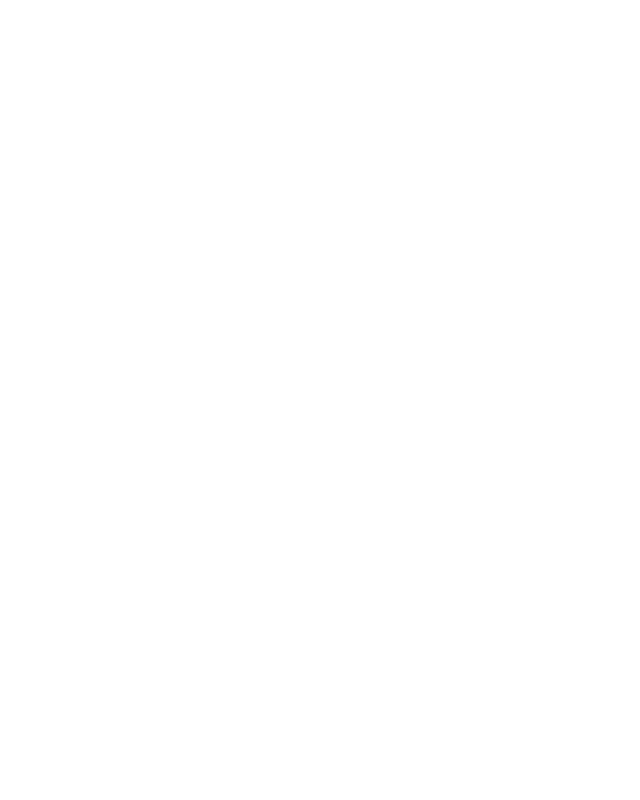
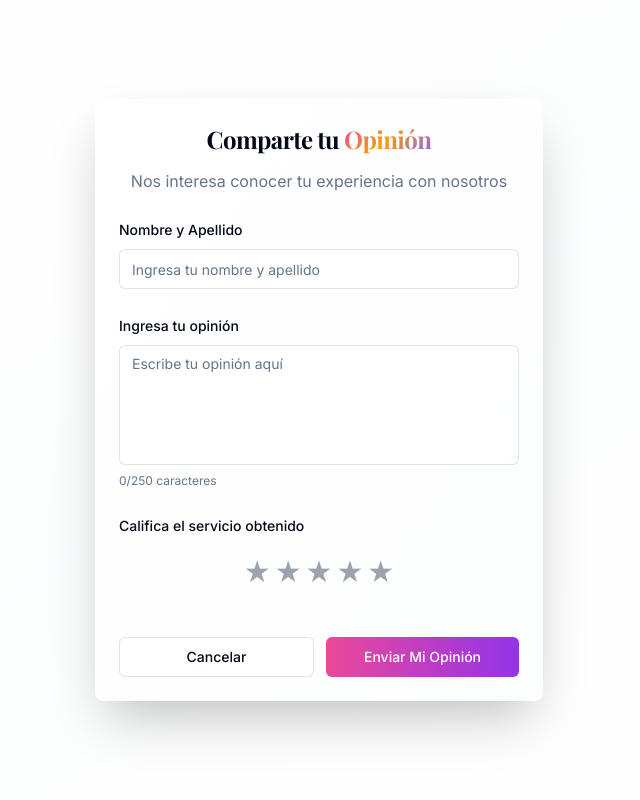
Before and after one commit to javy10/abby-salon-v2, a React (Vite) app: page /testimonial-form in a window 1280 px wide. Before the commit this address had no page. Shown: the top 800 px of the page, without its empty margins (321-961 px from the left). Built offline with nearby package versions, Linux system fonts and the light colour scheme.

Commit message:
feat: Add testimonial form and update video
Added a testimonial form accessible via a separate URL, including validation and SweetAlert2 integration. Updated the background video in the Hero section.

```diff
--- a/package.json
+++ b/package.json
@@ -56,6 +56,7 @@
     "react-router-dom": "^6.26.2",
     "recharts": "^2.12.7",
     "sonner": "^1.5.0",
+    "sweetalert2": "^11.22.0",
     "tailwind-merge": "^2.5.2",
     "tailwindcss-animate": "^1.0.7",
     "vaul": "^0.9.3",
--- a/src/App.tsx
+++ b/src/App.tsx
@@ -1,27 +1,23 @@
-import { Toaster } from "@/components/ui/toaster";
-import { Toaster as Sonner } from "@/components/ui/sonner";
-import { TooltipProvider } from "@/components/ui/tooltip";
-import { QueryClient, QueryClientProvider } from "@tanstack/react-query";
-import { BrowserRouter, Routes, Route } from "react-router-dom";
-import Index from "./pages/Index";
-import NotFound from "./pages/NotFound";
 
-const queryClient = new QueryClient();
+import { BrowserRouter, Routes, Route } from 'react-router-dom';
+import Index from '@/pages/Index';
+import NotFound from '@/pages/NotFound';
+import TestimonialForm from '@/pages/TestimonialForm';
+import { Toaster } from '@/components/ui/toaster';
 
-const App = () => (
-  <QueryClientProvider client={queryClient}>
-    <TooltipProvider>
-      <Toaster />
-      <Sonner />
-      <BrowserRouter>
+function App() {
+  return (
+    <BrowserRouter>
+      <div className="min-h-screen bg-background">
         <Routes>
           <Route path="/" element={<Index />} />
-          {/* ADD ALL CUSTOM ROUTES ABOVE THE CATCH-ALL "*" ROUTE */}
+          <Route path="/testimonial-form" element={<TestimonialForm />} />
           <Route path="*" element={<NotFound />} />
         </Routes>
-      </BrowserRouter>
-    </TooltipProvider>
-  </QueryClientProvider>
-);
+        <Toaster />
+      </div>
+    </BrowserRouter>
+  );
+}
 
 export default App;
--- a/src/components/Hero.tsx
+++ b/src/components/Hero.tsx
@@ -1,4 +1,3 @@
-
 import React from 'react';
 import { Button } from '@/components/ui/button';
 import { useIntersectionObserver } from '@/hooks/useIntersectionObserver';
@@ -34,7 +33,7 @@ const Hero: React.FC = () => {
           className="w-full h-full object-cover"
         >
           <source
-            src="https://videos.pexels.com/video-files/3196284/3196284-hd_1920_1080_30fps.mp4"
+            src="https://videos.pexels.com/video-files/3997198/3997198-uhd_2732_1440_25fps.mp4"
             type="video/mp4"
           />
         </video>
--- /dev/null
+++ b/src/pages/TestimonialForm.tsx
@@ -0,0 +1,220 @@
+
+import React, { useState } from 'react';
+import { Button } from '@/components/ui/button';
+import { Input } from '@/components/ui/input';
+import { Textarea } from '@/components/ui/textarea';
+import { Card, CardContent, CardHeader, CardTitle } from '@/components/ui/card';
+import { useForm } from 'react-hook-form';
+import { zodResolver } from '@hookform/resolvers/zod';
+import { z } from 'zod';
+import { Form, FormControl, FormField, FormItem, FormLabel, FormMessage } from '@/components/ui/form';
+import Swal from 'sweetalert2';
+
+const testimonialSchema = z.object({
+  nombre: z.string().min(2, 'El nombre debe tener al menos 2 caracteres'),
+  opinion: z.string().min(10, 'La opinión debe tener al menos 10 caracteres').max(250, 'La opinión no puede exceder 250 caracteres'),
+  calificacion: z.number().min(1, 'Debes seleccionar una calificación').max(5, 'La calificación máxima es 5')
+});
+
+type TestimonialFormData = z.infer<typeof testimonialSchema>;
+
+const TestimonialForm: React.FC = () => {
+  const [isLoading, setIsLoading] = useState(false);
+  const [selectedRating, setSelectedRating] = useState(0);
+
+  const form = useForm<TestimonialFormData>({
+    resolver: zodResolver(testimonialSchema),
+    defaultValues: {
+      nombre: '',
+      opinion: '',
+      calificacion: 0
+    }
+  });
+
+  const onSubmit = async (data: TestimonialFormData) => {
+    setIsLoading(true);
+
+    try {
+      const response = await fetch('https://abby-salon.koyeb.app/api/opiniones', {
+        method: 'POST',
+        headers: {
+          'Content-Type': 'application/json',
+        },
+        body: JSON.stringify(data)
+      });
+
+      if (response.ok) {
+        await Swal.fire({
+          icon: 'success',
+          title: '¡Gracias por tu opinión!',
+          text: 'Tu testimonio ha sido guardado exitosamente.',
+          confirmButtonColor: '#ec4899',
+          background: '#1a1a1a',
+          color: '#ffffff'
+        });
+
+        form.reset();
+        setSelectedRating(0);
+      } else {
+        throw new Error('Error al guardar');
+      }
+    } catch (error) {
+      await Swal.fire({
+        icon: 'error',
+        title: 'Error',
+        text: 'No se pudo guardar tu opinión. Por favor intenta nuevamente.',
+        confirmButtonColor: '#ec4899',
+        background: '#1a1a1a',
+        color: '#ffffff'
+      });
+    } finally {
+      setIsLoading(false);
+    }
+  };
+
+  const handleStarClick = (rating: number) => {
+    setSelectedRating(rating);
+    form.setValue('calificacion', rating);
+  };
+
+  const renderStars = () => {
+    return Array.from({ length: 5 }, (_, index) => {
+      const starNumber = index + 1;
+      return (
+        <button
+          key={index}
+          type="button"
+          onClick={() => handleStarClick(starNumber)}
+          className={`text-3xl transition-all duration-200 hover:scale-110 ${
+            starNumber <= selectedRating
+              ? 'text-yellow-400'
+              : 'text-gray-400 hover:text-yellow-300'
+          }`}
+        >
+          ★
+        </button>
+      );
+    });
+  };
+
+  return (
+    <div className="min-h-screen bg-gradient-to-br from-background via-muted/20 to-background flex items-center justify-center p-4">
+      <div className="w-full max-w-md">
+        <Card className="border-0 bg-gradient-to-br from-background to-muted/20 shadow-2xl backdrop-blur-sm">
+          <CardHeader className="text-center pb-6">
+            <CardTitle className="text-2xl font-playfair font-bold mb-2">
+              Comparte tu <span className="gradient-text">Opinión</span>
+            </CardTitle>
+            <p className="text-muted-foreground">
+              Nos interesa conocer tu experiencia con nosotros
+            </p>
+          </CardHeader>
+
+          <CardContent className="space-y-6">
+            <Form {...form}>
+              <form onSubmit={form.handleSubmit(onSubmit)} className="space-y-6">
+                <FormField
+                  control={form.control}
+                  name="nombre"
+                  render={({ field }) => (
+                    <FormItem>
+                      <FormLabel className="text-foreground font-medium">
+                        Nombre y Apellido
+                      </FormLabel>
+                      <FormControl>
+                        <Input
+                          {...field}
+                          placeholder="Ingresa tu nombre y apellido"
+                          className="border-muted-foreground/20 bg-background/50 focus:border-primary transition-colors"
+                        />
+                      </FormControl>
+                      <FormMessage />
+                    </FormItem>
+                  )}
+                />
+
+                <FormField
+                  control={form.control}
+                  name="opinion"
+                  render={({ field }) => (
+                    <FormItem>
+                      <FormLabel className="text-foreground font-medium">
+                        Ingresa tu opinión
+                      </FormLabel>
+                      <FormControl>
+                        <Textarea
+                          {...field}
+                          placeholder="Escribe tu opinión aquí"
+                          className="border-muted-foreground/20 bg-background/50 focus:border-primary transition-colors min-h-[120px] resize-none"
+                          maxLength={250}
+                        />
+                      </FormControl>
+                      <div className="flex justify-between items-center">
+                        <FormMessage />
+                        <span className="text-xs text-muted-foreground">
+                          {field.value?.length || 0}/250 caracteres
+                        </span>
+                      </div>
+                    </FormItem>
+                  )}
+                />
+
+                <FormField
+                  control={form.control}
+                  name="calificacion"
+                  render={() => (
+                    <FormItem>
+                      <FormLabel className="text-foreground font-medium">
+                        Califica el servicio obtenido
+                      </FormLabel>
+                      <FormControl>
+                        <div className="flex justify-center space-x-1 py-2">
+                          {renderStars()}
+                        </div>
+                      </FormControl>
+                      <div className="text-center">
+                        {selectedRating > 0 && (
+                          <span className="text-sm text-muted-foreground">
+                            {selectedRating === 1 && 'Muy malo'}
+                            {selectedRating === 2 && 'Malo'}
+                            {selectedRating === 3 && 'Regular'}
+                            {selectedRating === 4 && 'Bueno'}
+                            {selectedRating === 5 && 'Excelente'}
+                          </span>
+                        )}
+                      </div>
+                      <FormMessage />
+                    </FormItem>
+                  )}
+                />
+
+                <div className="flex space-x-3 pt-4">
+                  <Button
+                    type="button"
+                    variant="outline"
+                    className="flex-1 border-muted-foreground/20 hover:bg-muted/50"
+                    onClick={() => {
+                      form.reset();
+                      setSelectedRating(0);
+                    }}
+                  >
+                    Cancelar
+                  </Button>
+                  <Button
+                    type="submit"
+                    disabled={isLoading}
+                    className="flex-1 bg-gradient-to-r from-pink-500 to-purple-600 hover:from-pink-600 hover:to-purple-700 text-white font-medium"
+                  >
+                    {isLoading ? 'Enviando...' : 'Enviar Mi Opinión'}
+                  </Button>
+                </div>
+              </form>
+            </Form>
+          </CardContent>
+        </Card>
+      </div>
+    </div>
+  );
+};
+
+export default TestimonialForm;
```
Also changed, not shown: 1 other file (tests, documents, lock files or other folders).
